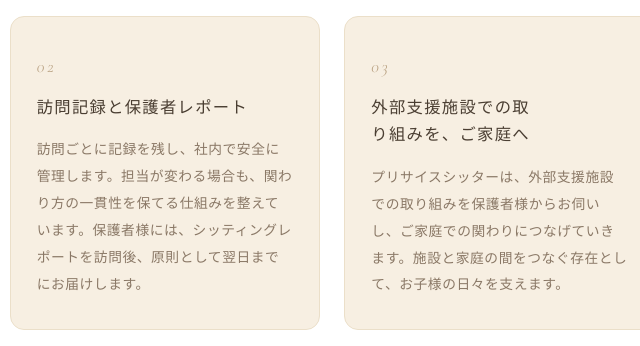
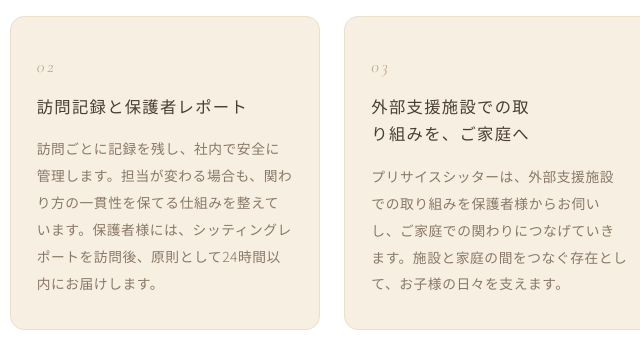
Before and after one commit to Serenesta/serenesta, a plain HTML site: page about.html in a window 1280 px wide. Shown: the part 2720-3066 px from the top of the page, 475-1115 px from the left. Drawn offline with nearby package versions, Linux system fonts and the light colour scheme.

Commit message:
シッティングレポートのお届けを「原則として24時間以内」に変更（about.html）
Co-Authored-By: Claude Fable 5.2 <noreply@anthropic.com>
Claude-Session: https://claude.ai/code/session_011xhu6GdocSC2sTWHppgXRT

```diff
--- a/about.html
+++ b/about.html
@@ -177,7 +177,7 @@
       <div class="approach-card reveal">
         <span class="approach-num">02</span>
         <h3>訪問記録と保護者レポート</h3>
-        <p>訪問ごとに記録を残し、社内で安全に管理します。担当が変わる場合も、関わり方の一貫性を保てる仕組みを整えています。保護者様には、シッティングレポートを訪問後、原則として翌日までにお届けします。</p>
+        <p>訪問ごとに記録を残し、社内で安全に管理します。担当が変わる場合も、関わり方の一貫性を保てる仕組みを整えています。保護者様には、シッティングレポートを訪問後、原則として24時間以内にお届けします。</p>
       </div>
       <div class="approach-card reveal">
         <span class="approach-num">03</span>
```
